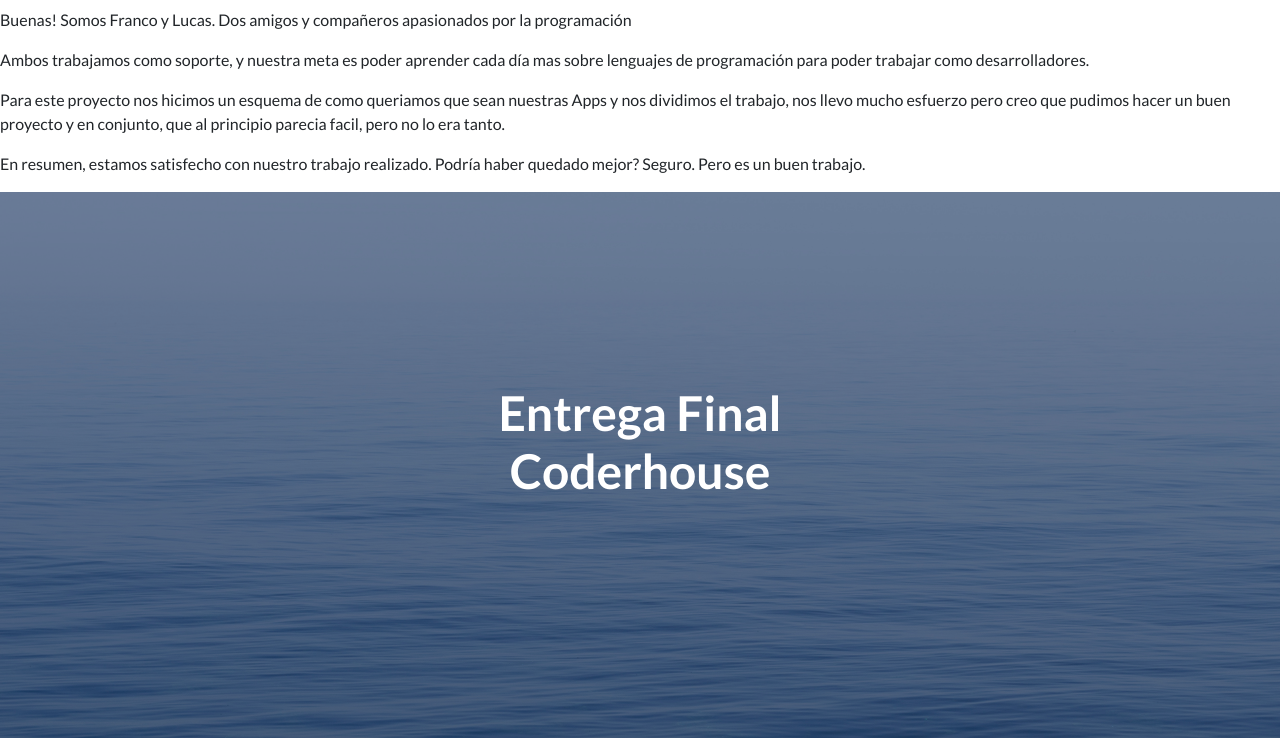
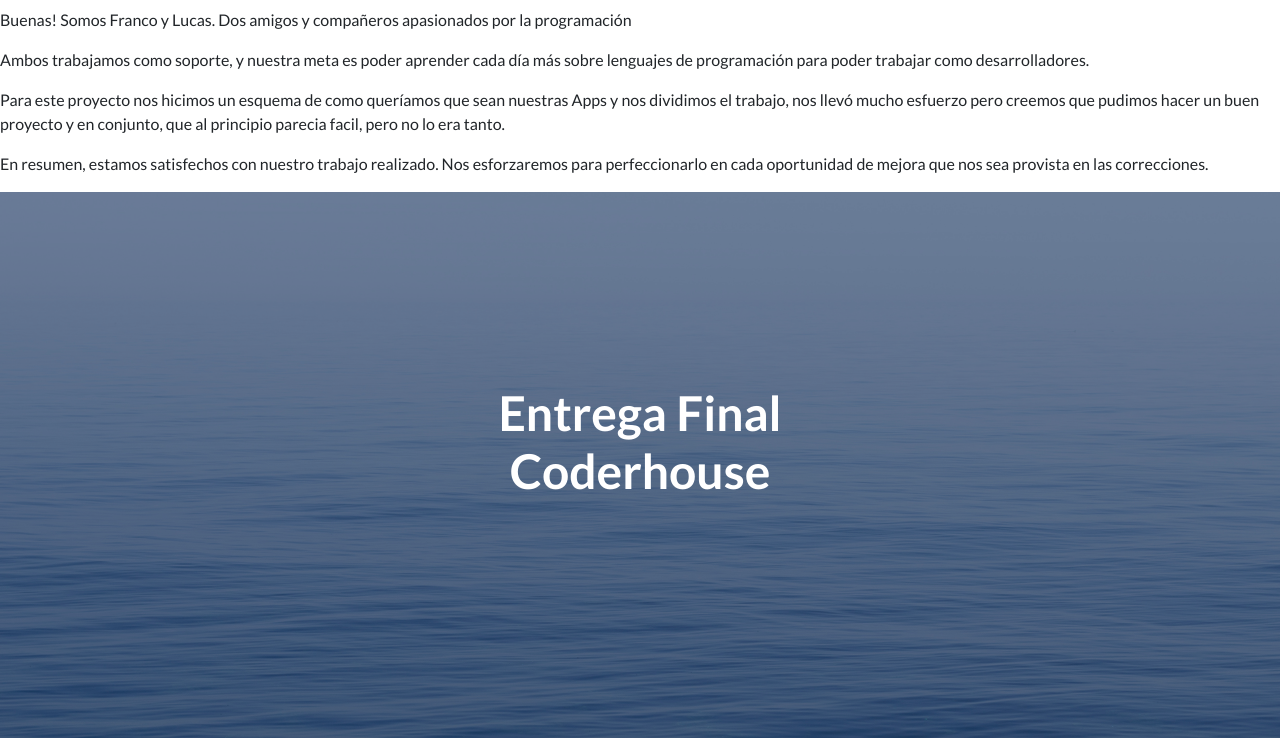
Before and after one commit to ferrufinofranco/ProyectoFinalCoderhouse-Ferrufino-Lancia, a Django app: page /blog/about/ in a window 1280 px wide. Shown: the part 114-852 px from the top of the page. Run offline with Django 4.2, Linux system fonts and the light colour scheme; some libraries are stand-ins or nearby versions.

Commit message:
final commit

```diff
--- a/templates/base/about.html
+++ b/templates/base/about.html
@@ -8,9 +8,9 @@
     </header>
     <section>
         <p> Buenas! Somos Franco y Lucas. Dos amigos y compañeros apasionados por la programación</p>
-        <p> Ambos trabajamos como soporte, y nuestra meta es poder aprender cada día mas sobre lenguajes de programación para poder trabajar como desarrolladores.</p>
-        <p> Para este proyecto nos hicimos un esquema de como queriamos que sean nuestras Apps y nos dividimos el trabajo, nos llevo mucho esfuerzo pero creo que pudimos hacer un buen proyecto y en conjunto, que al principio parecia facil, pero no lo era tanto. </p>
-        <p> En resumen, estamos satisfecho con nuestro trabajo realizado. Podría haber quedado mejor? Seguro. Pero es un buen trabajo.</p>
+        <p> Ambos trabajamos como soporte, y nuestra meta es poder aprender cada día más sobre lenguajes de programación para poder trabajar como desarrolladores.</p>
+        <p> Para este proyecto nos hicimos un esquema de como queríamos que sean nuestras Apps y nos dividimos el trabajo, nos llevó mucho esfuerzo pero creemos que pudimos hacer un buen proyecto y en conjunto, que al principio parecia facil, pero no lo era tanto. </p>
+        <p> En resumen, estamos satisfechos con nuestro trabajo realizado. Nos esforzaremos para perfeccionarlo en cada oportunidad de mejora que nos sea provista en las correcciones.</p>
     </section>
 
   {% endblock %}
```
